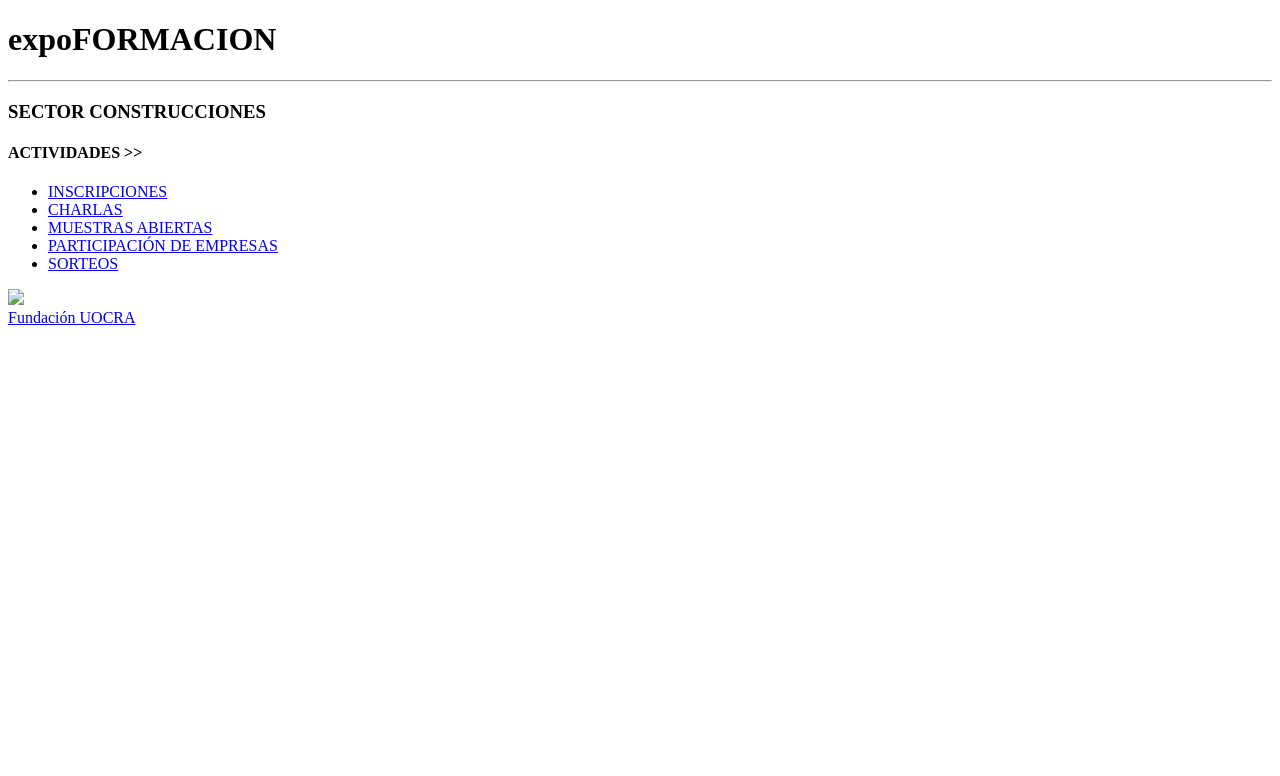
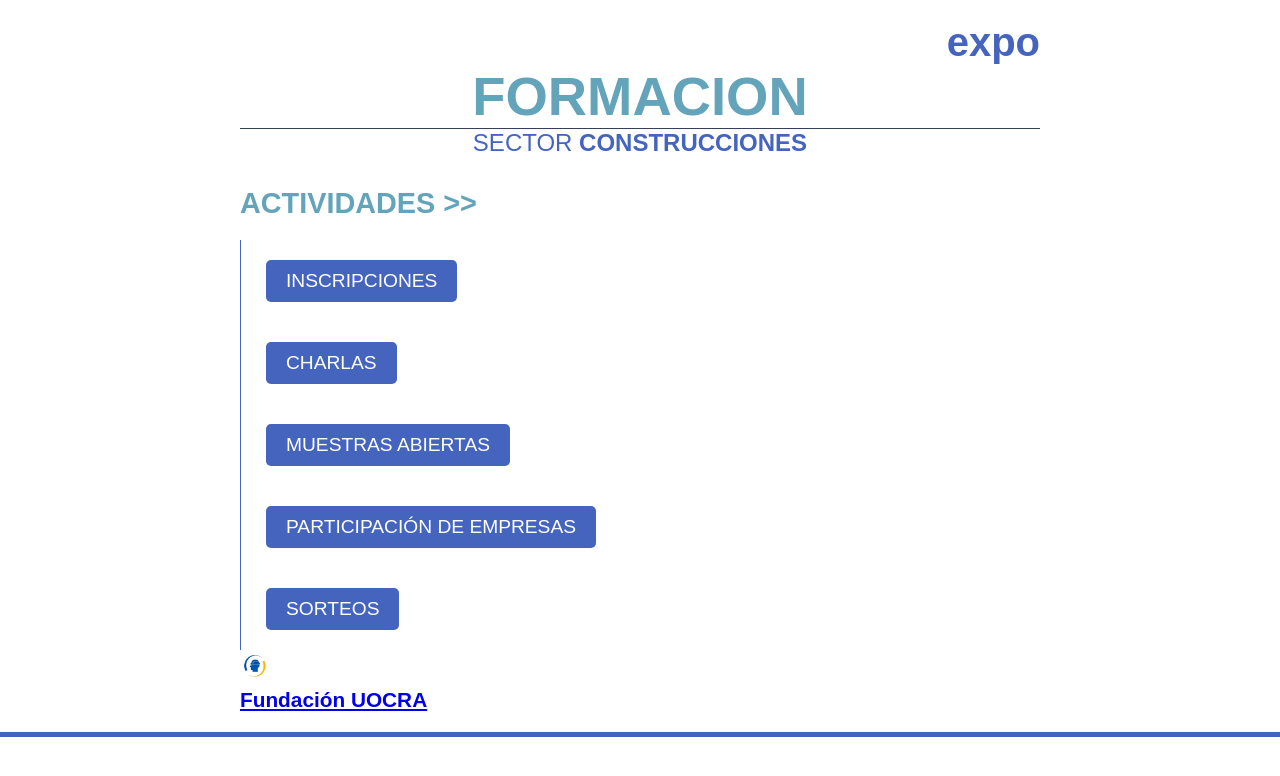
Before and after one commit to FacuPedrazzoli/My-Proyect, a plain HTML site: page public/html/00-index.html in a window 1280 px wide. Drawn offline with Linux system fonts and the light colour scheme; the site is published under a folder, as on GitHub Pages, so addresses that start at the root find nothing.

Commit message:
viendo si funciona

```diff
--- a/00-index.html
+++ b/public/html/00-index.html
@@ -4,9 +4,9 @@
     <meta charset="UTF-8">
     <meta name="viewport" content="width=device-width, initial-scale=1.0">
     <title>Fundación UOCRA - Expo Formación</title>
-    <link rel="stylesheet" href="/css/01-index.css">
+    <link rel="stylesheet" href="../css/01-index.css">
     <link rel="stylesheet" href="https://cdnjs.cloudflare.com/ajax/libs/font-awesome/6.0.0/css/all.min.css">
-    <link rel="icon" href="/images/02-logo-principal-UOCRA.png">
+    <link rel="icon" href="../images/02-logo-principal-UOCRA.png">
 </head>
 <body>
     <div class="container">
@@ -28,7 +28,7 @@
         </section>
 
         <footer>
-            <div class="redes-uocra"><img src="/images/02-logo-principal-UOCRA.png"></div>
+            <div class="redes-uocra"><img src="../images/02-logo-principal-UOCRA.png"></div>
             <div class="url"><a href="https://fundacion.uocra.org/" target="_blank">Fundación UOCRA</a></div>
         </footer>
     </div>
```
Also changed, not shown: public/css/01-index.css (renamed from css/01-index.css), public/css/01-inscripciones.css (renamed from css/01-inscripciones.css), public/html/00-charlas.html (added), public/html/00-inscripciones.html (renamed from 00-inscripciones.html), public/html/00-muestras-abiertas.html (added), public/html/00-sorteos.html (added), public/images/02-logo-principal-UOCRA.png (renamed from images/02-logo-principal-UOCRA.png).
